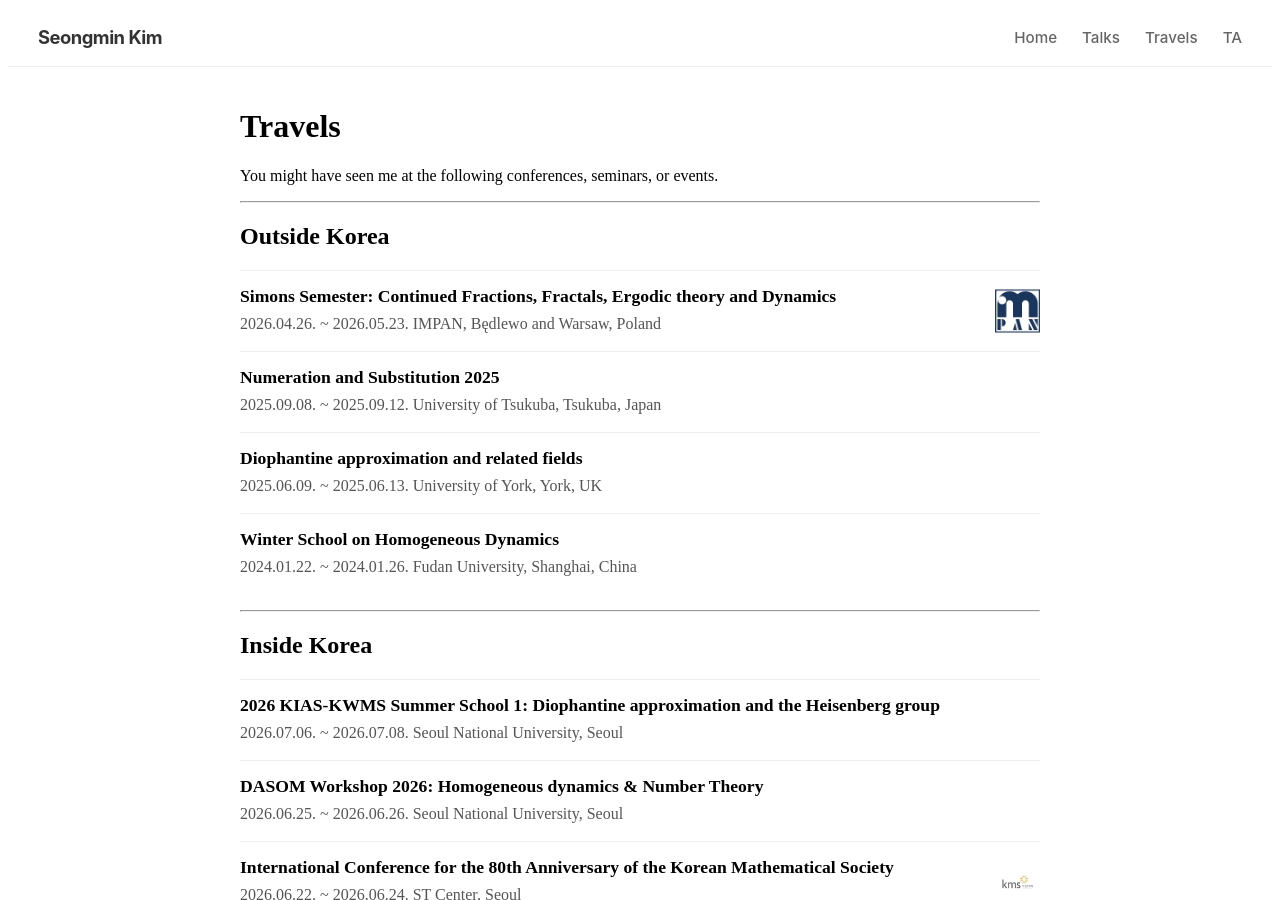
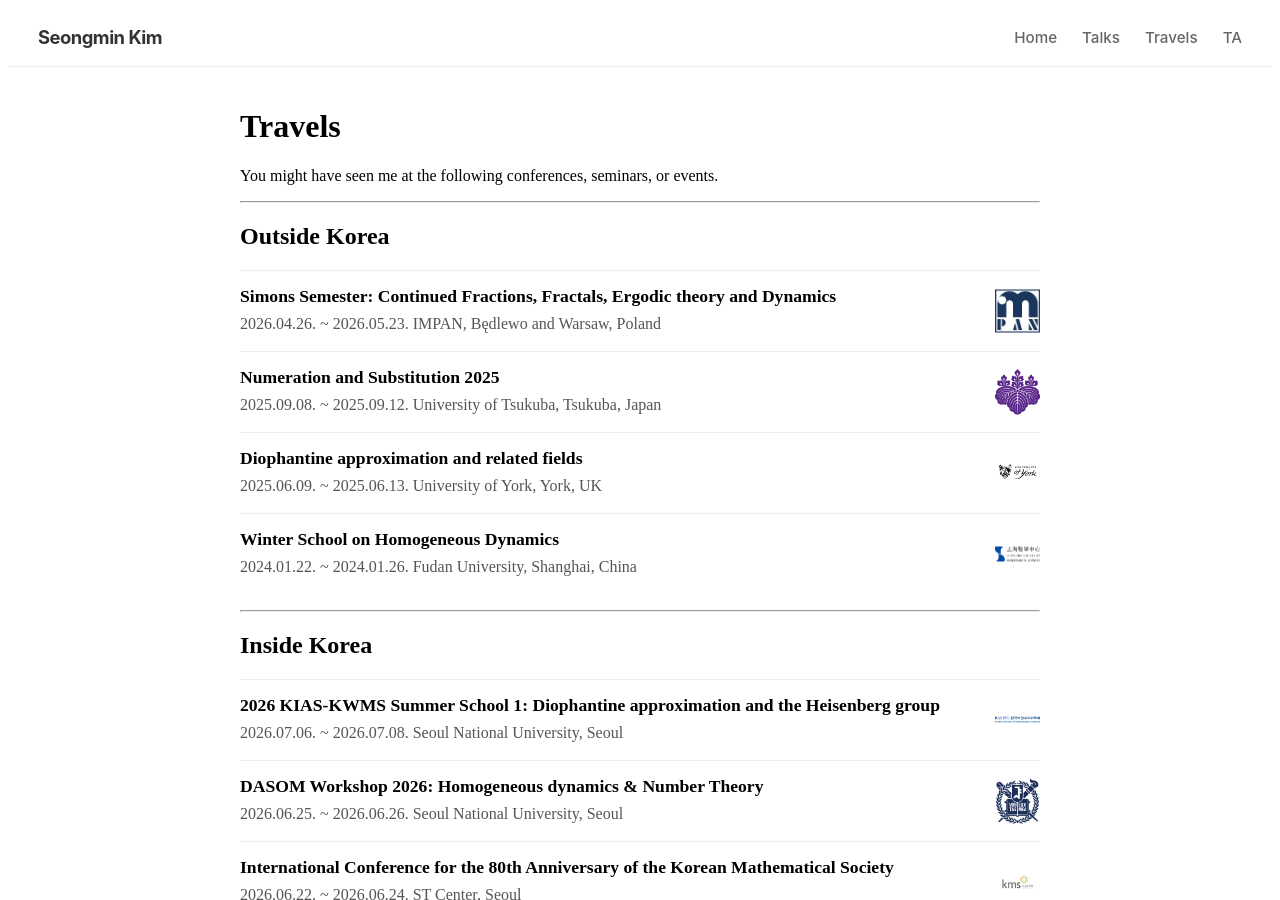
Before and after one commit to seongmin-math/seongmin-math.github.io, a Jekyll site: the page built from travels.html, in a window 1280 px wide and 900 px high. Built offline with Jekyll 4.4.1, drawn with Linux system fonts in a browser that asks for light colours.

Commit message:
Update travels.yml

```diff
--- a/_data/travels.yml
+++ b/_data/travels.yml
@@ -13,6 +13,7 @@ outside_korea:
     country: Japan
     date: "2025.09.08. ~ 2025.09.12."
     link: "https://numeration2025.sciencesconf.org/?lang=en"
+    logo: "/images/logos/tsukuba.png"
 
   - event: Diophantine approximation and related fields
     place: University of York
@@ -20,6 +21,7 @@ outside_korea:
     country: UK
     date: "2025.06.09. ~ 2025.06.13."
     link: "https://sites.google.com/york.ac.uk/york-25"
+    logo: "/images/logos/york.svg"
 
   - event: Winter School on Homogeneous Dynamics
     place: Fudan University
@@ -27,6 +29,7 @@ outside_korea:
     country: China
     date: "2024.01.22. ~ 2024.01.26."
     link: "https://scms.fudan.edu.cn/info/4588/6088.htm"
+    logo: "/images/logos/fudanscms.png"
 
 
 inside_korea:
@@ -35,12 +38,14 @@ inside_korea:
     city: Seoul
     date: "2026.07.06. ~ 2026.07.08."
     link: "https://www.kwms.or.kr/index.php?mp=ss_2026_1th_1"
+    logo: "/images/logos/kwms.png"
 
   - event: "DASOM Workshop 2026: Homogeneous dynamics & Number Theory"
     place: Seoul National University
     city: Seoul
     date: "2026.06.25. ~ 2026.06.26."
     link: "https://sites.google.com/view/seonheelim/past-activities/dasom-workshop?authuser=0"
+    logo: "/images/logos/snu.png"
 
   - event: "International Conference for the 80th Anniversary of the Korean Mathematical Society"
     place: ST Center
@@ -54,18 +59,21 @@ inside_korea:
     city: Seoul
     date: "2026.02.25."
     link: "https://sites.google.com/view/springdday"
+    logo: "/images/logos/dongguk.png"
 
   - event: "12th Dialogue with Future Scientists"
     place: The Blue House
     city: Seoul
     date: "2026.02.05."
     link: "https://news.naver.com/mnews/article/001/0015886959"
+    logo: "/images/logos/bluehouse.svg"
 
   - event: "2026 Algebra Camp"
     place: Elysian
     city: Chuncheon
     date: "2026.01.25. ~ 2026.01.29."
     link: "https://sites.google.com/snu.ac.kr/algebra-camp2026/home"
+    logo: "/images/logos/qsms.png"
 
   - event: "Dynamical Group Theory VII"
     place: Seoul National University
@@ -86,13 +94,14 @@ inside_korea:
     city: Seoul
     date: "2025.08.21."
     link: "https://sites.google.com/view/summerdday"
+    logo: "/images/logos/dongguk.png"
 
   - event: "2025 KMS Spring Meeting"
     place: KAIST
     city: Daejeon
     date: "2025.04.24. ~ 2025.04.26."
     link: "https://www.kms.or.kr/conference/2025_spring/"
-    logo: "/images/logos/kms.png"
+    logo: "/images/logos/kaist.png"
 
   - event: "Workshop on Homogeneous and Complex Dynamics 2025"
     place: Seoul National University
@@ -127,6 +136,7 @@ inside_korea:
     city: Yangpyeong
     date: "2024.02.03. ~ 2024.02.07."
     link: "https://sites.google.com/snu.ac.kr/algebra-camp2024/"
+    logo: "/images/logos/qsms.png"
 
   - event: "Hyperbolic Geometry of Numbers 2023"
     place: HCMC KIAS
```
